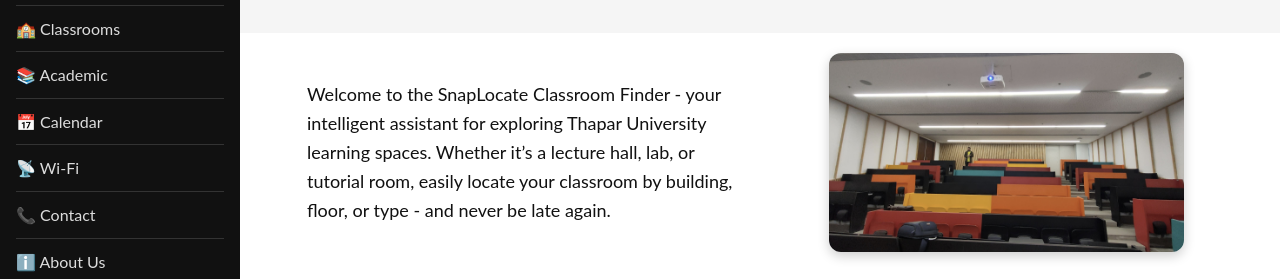
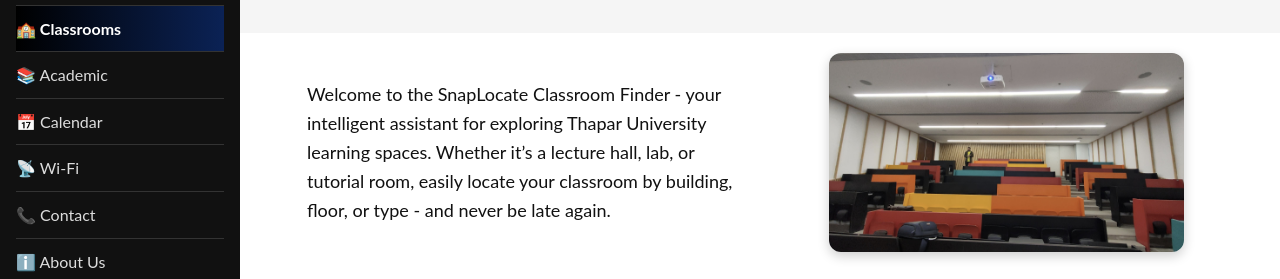
Before and after one commit to raushan0301/snaplocate-v2, a website with bundled scripts: page Public/classroom.html in a window 1280 px wide. Shown: the part 179-458 px from the top of the page. Built offline with nearby package versions, Linux system fonts and the light colour scheme; no server answers.

Commit message:
Added active link highlight in sidebar and navbar

```diff
--- a/Public/script.js
+++ b/Public/script.js
@@ -269,19 +269,33 @@
 
 
 
+// Highlight active link in navbar, sidebar, and footer
+const allLinks = document.querySelectorAll("a");
 
-// Highlight active navbar link
-const navLinks = document.querySelectorAll(".nav-links a");
-let currentPath = window.location.pathname.split("/").filter(Boolean).pop() || "index";
+// Get the current file name (ignore folders like "Public/")
+let currentPath = window.location.pathname.split("/").pop() || "index.html";
 
-// Handle Firebase clean URLs (no .html)
+// If no extension, normalize to .html
 if (!currentPath.includes(".")) {
-  currentPath += ".html";  // convert "academic" → "academic.html"
+  currentPath += ".html";
 }
 
-// Compare against your HTML hrefs
-navLinks.forEach(link => {
-  if (link.getAttribute("href") === currentPath) {
+console.log("Fixed currentPath →", currentPath);
+
+allLinks.forEach(link => {
+  let href = link.getAttribute("href");
+  if (!href) return;
+
+  // Remove leading/trailing slashes
+  let normalizedHref = href.replace(/^\/|\/$/g, "");
+  if (!normalizedHref.endsWith(".html")) {
+    normalizedHref += ".html";
+  }
+
+  console.log("Checking:", href, "→", normalizedHref);
+
+  if (normalizedHref === currentPath) {
+    console.log("✅ Match found →", href);
     link.classList.add("active");
   }
 });
@@ -291,11 +305,7 @@
 
 
 
-
-
 // Flip cards on click (works on desktop + iOS Safari)
-
-
 
 document.addEventListener("pointerdown", (e) => {
   const clickedCard = e.target.closest(".card-3d");
--- a/Public/sidebar.css
+++ b/Public/sidebar.css
@@ -123,3 +123,12 @@
   font-size: 1.5rem;
 }
 }
+
+
+
+/* Active link highlight */
+.sidebar a.active {
+  background:linear-gradient(to right, #000000, #0b2255); /* highlight background */
+  color: #fff; /* highlight text */
+  font-weight: bold;      /* optional */
+}
```
Also changed, not shown: Public/academic.html (+1 -0 lines), Public/sidebar.js (+25 -0 lines).
